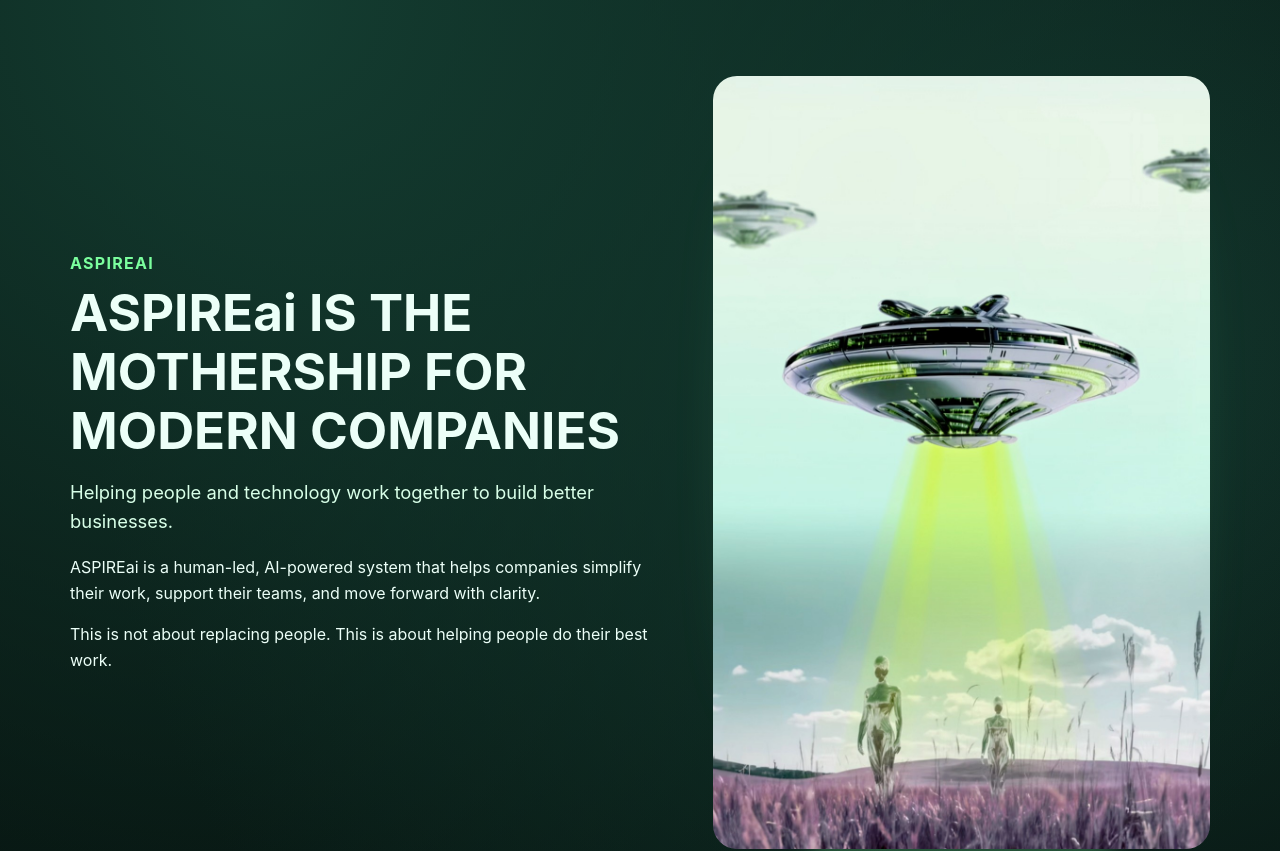
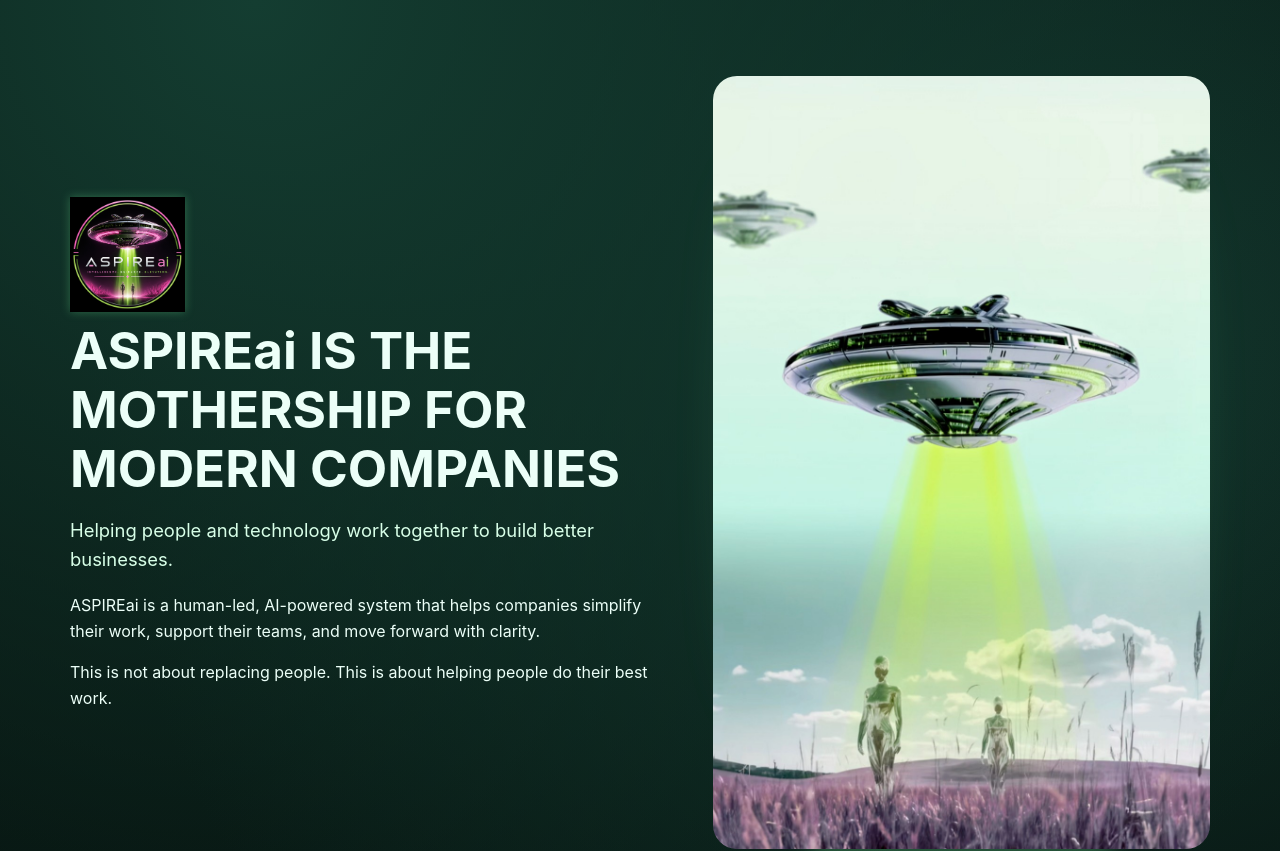
Before and after one commit to jessgoodvibesonly/TheNewSimulationMinistry, a Next.js app: page / in a window 1280 px wide. Shown: the top 851 px of the page. Built offline with nearby package versions, Linux system fonts and the light colour scheme.

Commit message:
Update hero branding logo and ASPIREai text

```diff
--- a/app/globals.css
+++ b/app/globals.css
@@ -57,12 +57,11 @@
   line-height: 1.15;
 }
 
-.eyebrow {
-  color: var(--accent);
-  font-weight: 700;
-  letter-spacing: 0.08em;
-  text-transform: uppercase;
-  margin-bottom: 0;
+.hero-logo {
+  width: clamp(70px, 20vw, 90px);
+  margin-bottom: 0.55rem;
+  display: block;
+  filter: drop-shadow(0 0 5px rgba(123, 255, 158, 0.28));
 }
 
 .subheadline {
@@ -186,6 +185,10 @@
 }
 
 @media (min-width: 920px) {
+  .hero-logo {
+    width: clamp(90px, 9vw, 130px);
+  }
+
   .hero {
     grid-template-columns: 1.1fr 0.9fr;
     gap: 2.2rem;
--- a/app/layout.tsx
+++ b/app/layout.tsx
@@ -2,9 +2,9 @@
 import "./globals.css";
 
 export const metadata: Metadata = {
-  title: "Aspire AI | Human-led AI for modern companies",
+  title: "ASPIREai | Human-led AI for modern companies",
   description:
-    "Aspire AI helps people and technology work together to build better businesses with clarity, support, and confidence."
+    "ASPIREai helps people and technology work together to build better businesses with clarity, support, and confidence."
 };
 
 export default function RootLayout({
--- a/app/page.tsx
+++ b/app/page.tsx
@@ -31,7 +31,7 @@
     <main>
       <section className="hero section">
         <div className="hero-content">
-          <p className="eyebrow">ASPIREai</p>
+          <img src="/ASPIREaiMOTHERSHIP.png" alt="ASPIREai logo" className="hero-logo" />
           <h1>ASPIREai IS THE MOTHERSHIP FOR MODERN COMPANIES</h1>
           <p className="subheadline">
             Helping people and technology work together to build better businesses.
```
Also changed, not shown: 1 other file (tests, documents, lock files or other folders).
